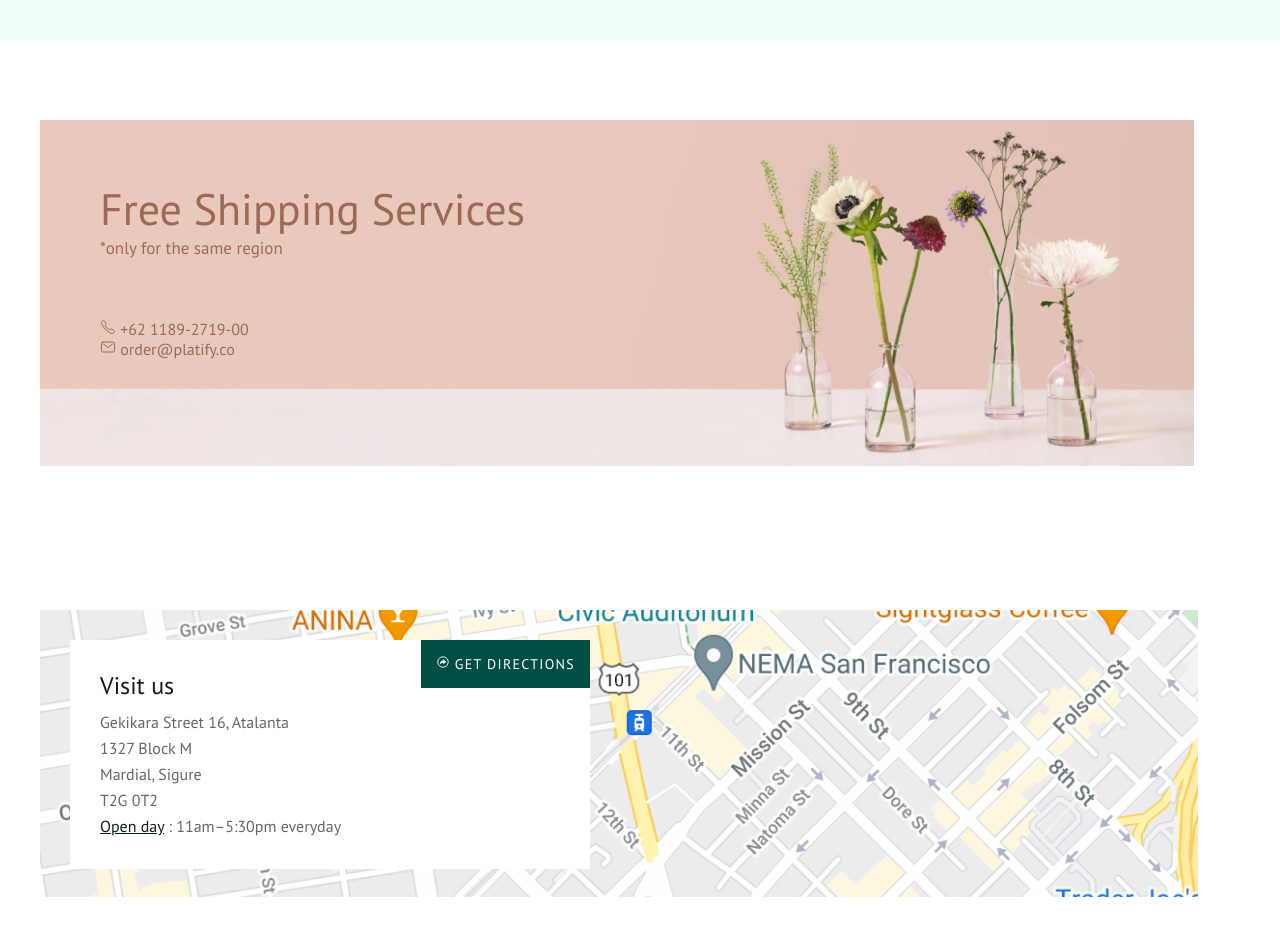
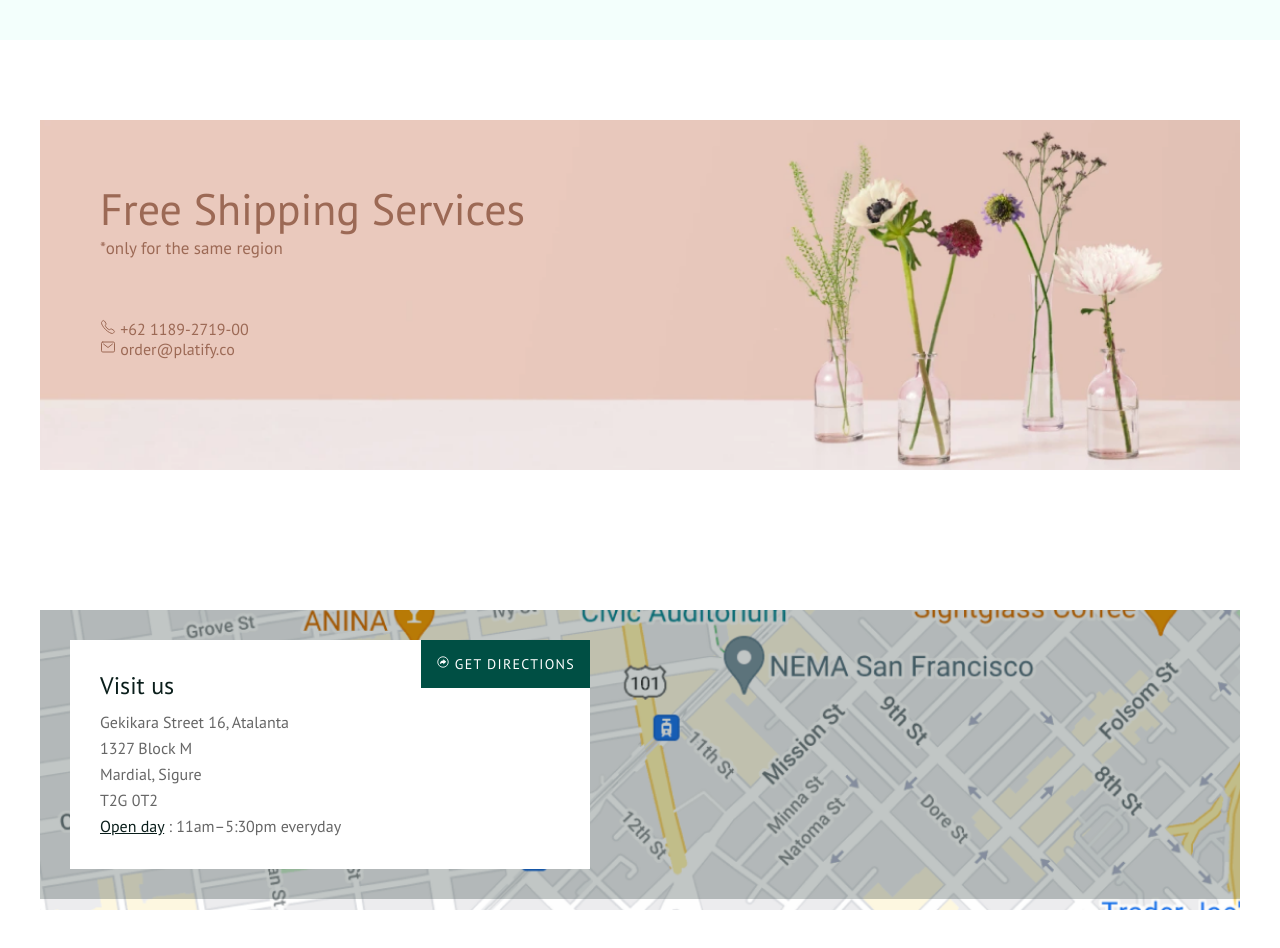
Before and after one commit to RKZeebon/Plantify--Plant-Shop, a plain HTML site: page index.html in a window 1280 px wide. Shown: the part 3040-3988 px from the top of the page. Drawn offline with nearby package versions, Linux system fonts and the light colour scheme.

Commit message:
something fixed

```diff
--- a/index.html
+++ b/index.html
@@ -275,6 +275,7 @@
     <section class="visit-us">
         <div class="container">
             <div class="location">
+                <div class="overlay">
                     <div class="address">
                         <h3>Visit us</h3>
                         <p>Gekikara Street 16, Atalanta <br>
@@ -285,6 +286,7 @@
 
                         <div class="direction-batch">
                             <span><ion-icon name="arrow-redo-circle-outline"></ion-icon> GET DIRECTIONS</span>
+                        </div>
                     </div>
                 </div>
             </div>
--- a/style.css
+++ b/style.css
@@ -434,6 +434,7 @@ nav .logo {
     height: 350px;
     background-image: url(./assets/image12.png);
     background-repeat: no-repeat;
+    background-size: cover;
     padding: 60px;
 }
 
@@ -468,7 +469,12 @@ nav .logo {
 .visit-us .location {
     background-image: url(./assets/map.png);
     background-repeat: no-repeat;
+    background-size: cover;
     height: 300px;
+}
+
+.visit-us .location .overlay {
+    background-color: rgba(10, 30, 27, .25);
     padding: 30px;
 }
 
```
Lines whose indentation alone changed are shown as unchanged.
